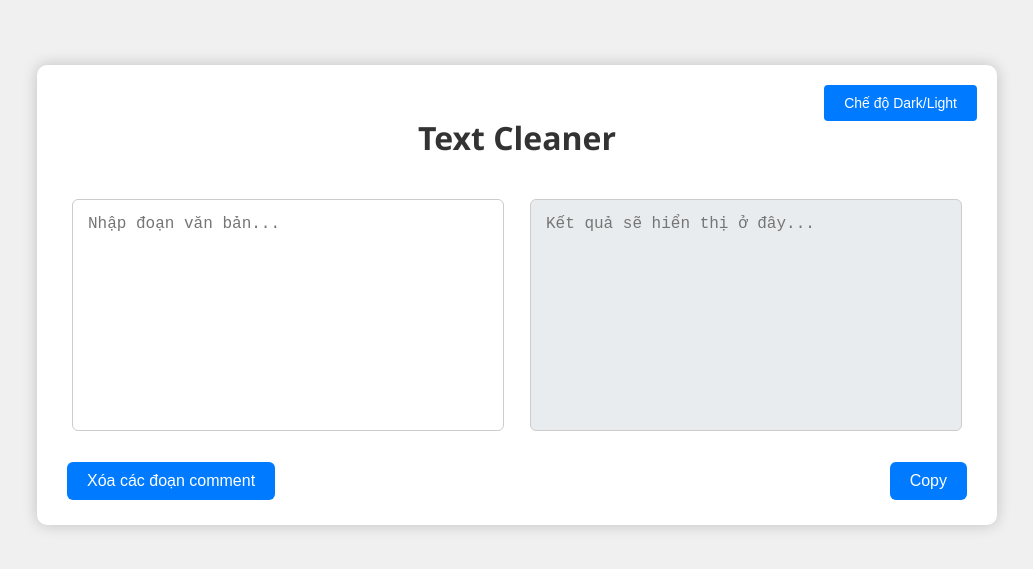
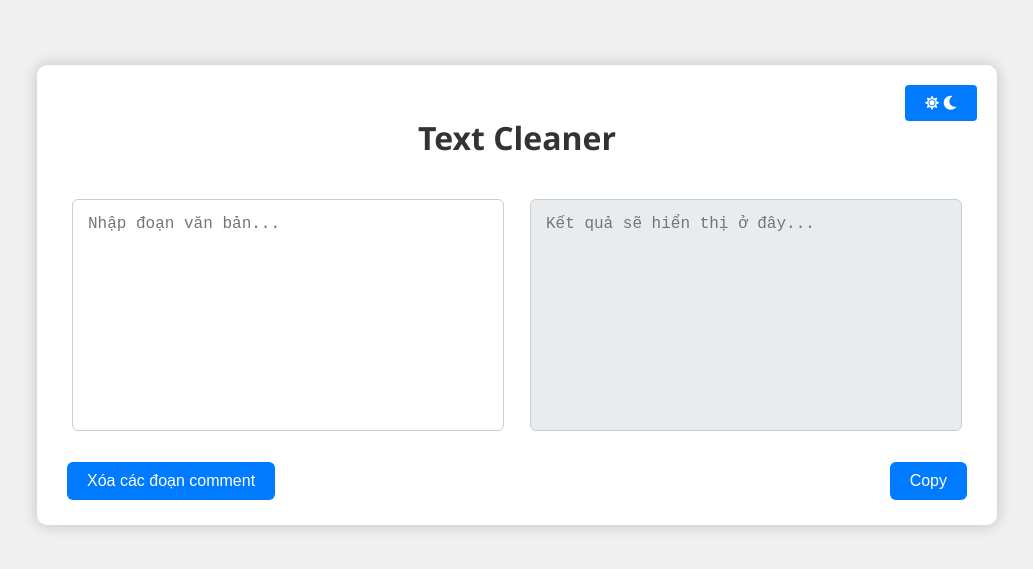
Before and after one commit to Karis-tlg/Json_Tool, a plain HTML site: page index.html in a window 1280 px wide. Shown: the part 105-674 px from the top of the page, without its empty margins (123-1156 px from the left). Drawn offline with Linux system fonts and the light colour scheme.

Commit message:
Update from push_to_github.bat

```diff
--- a/index.html
+++ b/index.html
@@ -5,6 +5,7 @@
     <meta name="viewport" content="width=device-width, initial-scale=1.0">
     <title>Text Cleaner</title>
     <link rel="stylesheet" href="styles.css">
+	<link rel="stylesheet" href="https://cdnjs.cloudflare.com/ajax/libs/font-awesome/5.15.4/css/all.min.css">
     <script>
         // Kiểm tra trạng thái chế độ dark mode ngay khi trang được tải
         (function() {
@@ -17,7 +18,11 @@
 </head>
 <body>
     <div class="container">
-        <button id="toggleMode" onclick="toggleMode()">Chế độ Dark/Light</button>
+        <button id="toggleMode" onclick="toggleMode()">
+			<i class="fas fa-sun"></i> <!-- Icon cho chế độ Light -->
+			<i class="fas fa-moon"></i> <!-- Icon cho chế độ Dark -->
+		</button>
+
         <h1>Text Cleaner</h1>
         <div class="text-areas">
             <div class="input-container">
```
Also changed, not shown: script.js (line endings or trailing spaces), styles.css (line endings or trailing spaces).
